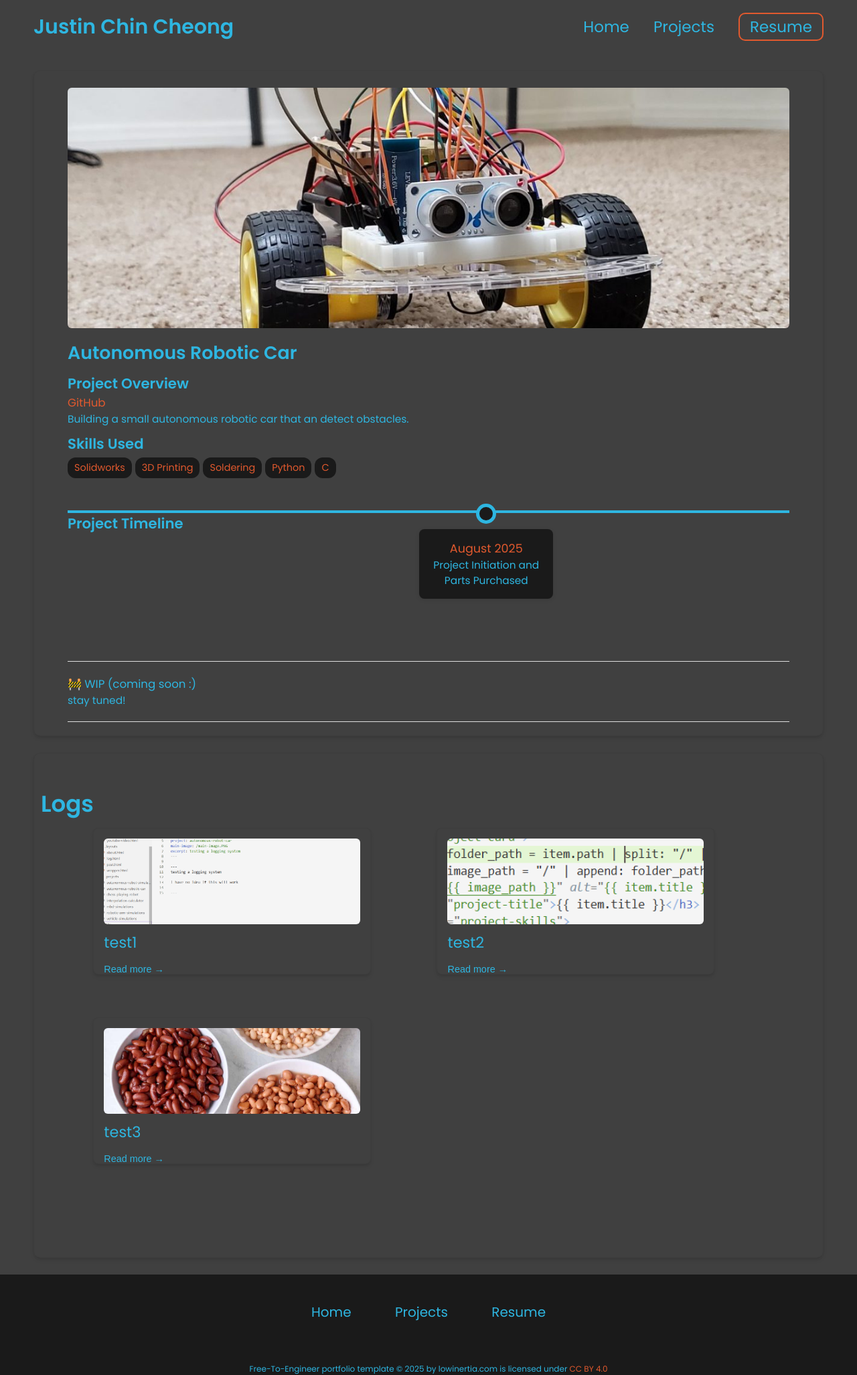
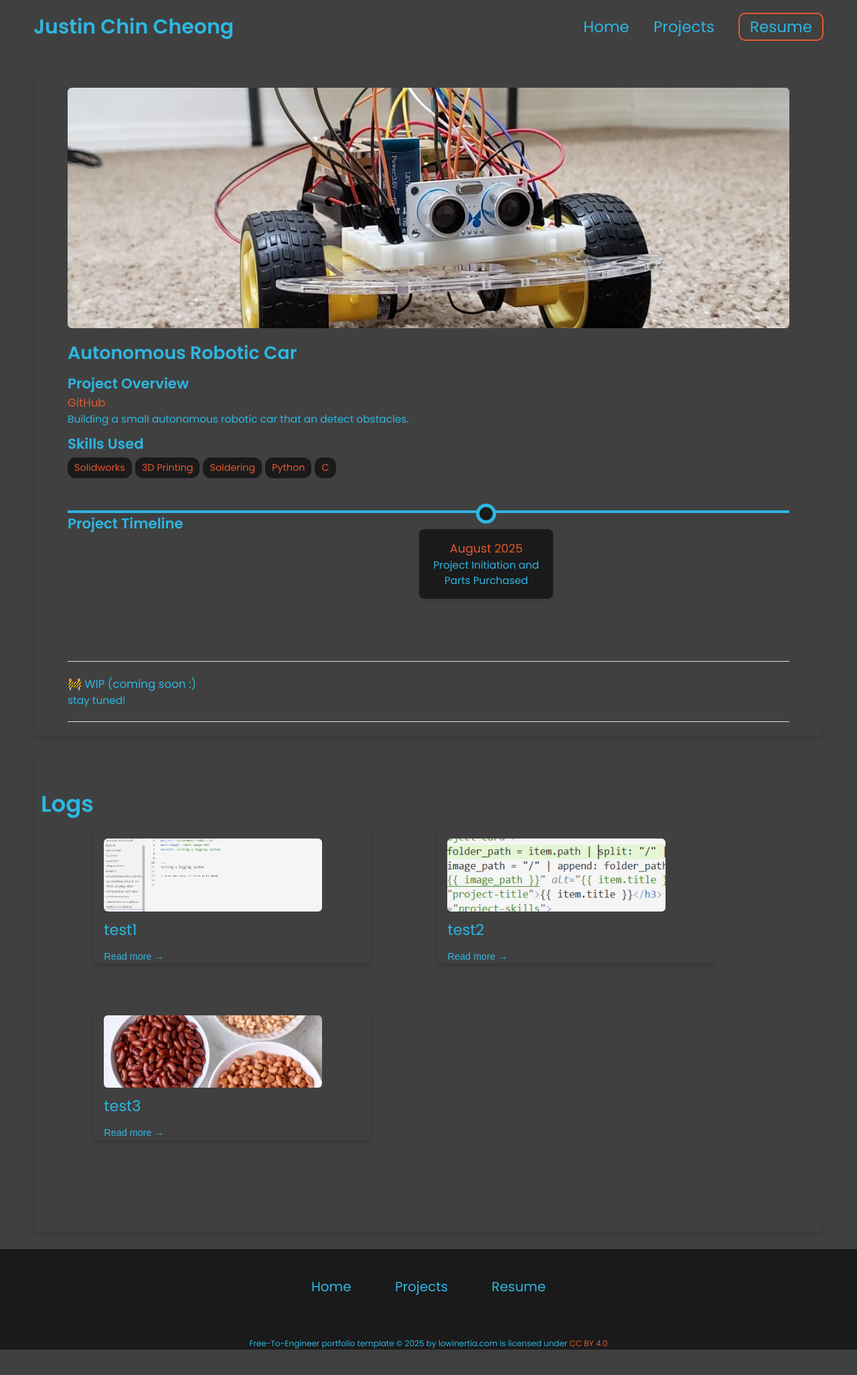
Before and after one commit to jcchincheong-bb/jcchincheong-bb.github.io, a Jekyll site: the page built from _projects/autonomous-robotic-car/index.md, in a window 1280 px wide. Shown: the whole page at 67% size. Built offline with Jekyll 4.4.1, drawn with Linux system fonts in a browser that asks for light colours; after the commit the page ends 2015 px from its top, so only the background shows below that.

Commit message:
Log Test 12.7.2
- grid size reduction (again)

```diff
--- a/css/styles.css
+++ b/css/styles.css
@@ -841,8 +841,8 @@ footer p {
 }
 
 .log-card img {
-    width: 100%;
-    max-width: 100%;
+    width: 85%;
+    max-width: 85%;
     aspect-ratio: 3/1;
     object-fit: cover;
     display: block;
```
